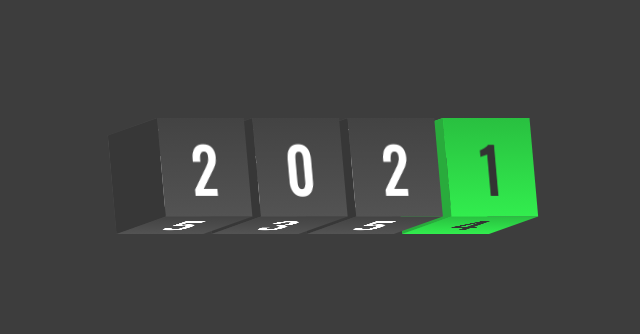
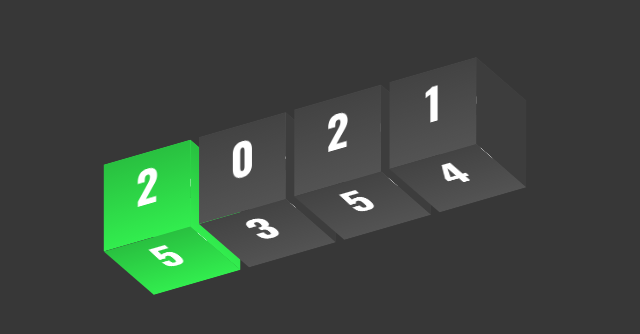
Before and after one commit to manhhungit-37/text-3d, a plain HTML site: page animations-effect/index.html in a window 1280 px wide. Shown: the part 232-566 px from the top of the page, without its empty margins (325-965 px from the left). Drawn offline with nearby package versions, Linux system fonts and the light colour scheme.

Commit message:
re-do text 3d

```diff
--- a/animations-effect/style.css
+++ b/animations-effect/style.css
@@ -7,47 +7,47 @@ body {
   display: flex;
   justify-content: center;
   align-items: center;
-  width: 100%;
   height: 100vh;
-  background-color: #3d3d3d;
+  background-color: #373737;
 }
 
 .container {
   display: flex;
+  gap: 10px;
   transform-style: preserve-3d;
-  gap: 10px;
-  transform: rotateY(30deg) rotateX(10deg);
-  transition-delay: calc(0.25s * var(--j));
+  transform: rotateX(30deg) rotateY(-30deg);
 }
 
 .container .text {
   position: relative;
   width: 100px;
   height: 100px;
+  display: flex;
+  justify-content: center;
+  align-items: center;
   transform-style: preserve-3d;
-  transition: 2.5s ease-in-out;
+  transition: all 2.5s;
 }
 
 .container:hover .text {
-  transform: rotateX(-360deg);
+  transform: rotateX(360deg);
 }
 
-.container:hover .text:last-child {
-  transform: rotateX(630deg);
+.container:hover .text:first-child {
+  transform: rotateX(-450deg);
 }
 
-.container .text::before {
-  content: '';
+.container .text::after {
+  content: "";
   position: absolute;
+  background-color: #3d3d3d;
   width: 100%;
   height: 100%;
-  background: #373737;
-  transform-origin: left;
-  transform: rotateY(90deg) translateX(-50px);
+  transform: rotateY(90deg) translateZ(50px);
 }
 
-.container .text:last-child::before {
-  background: #29ab3c;
+.container .text:first-child::after {
+  background: linear-gradient(#29c040, #32ed4e);
 }
 
 .container .text span {
@@ -56,17 +56,14 @@ body {
   left: 0;
   width: 100%;
   height: 100%;
+  text-align: center;
+  font-size: 50px;
+  font-weight: 700;
+  transform: rotateX(calc(90deg * var(--i))) translateZ(50px);
+  color: #fff;
   background: linear-gradient(#434343, #535353);
-  display: flex;
-  justify-content: center;
-  align-items: center;
-  font-size: 4em;
-  color: #fff;
-  transform-style: preserve-3d;
-  transform: rotateX(calc(90deg * var(--i))) translateZ(50px);
 }
 
-.container .text:last-child span {
+.container .text:first-child span {
   background: linear-gradient(#29c040, #32ed4e);
-  color: #333;
 }
```
